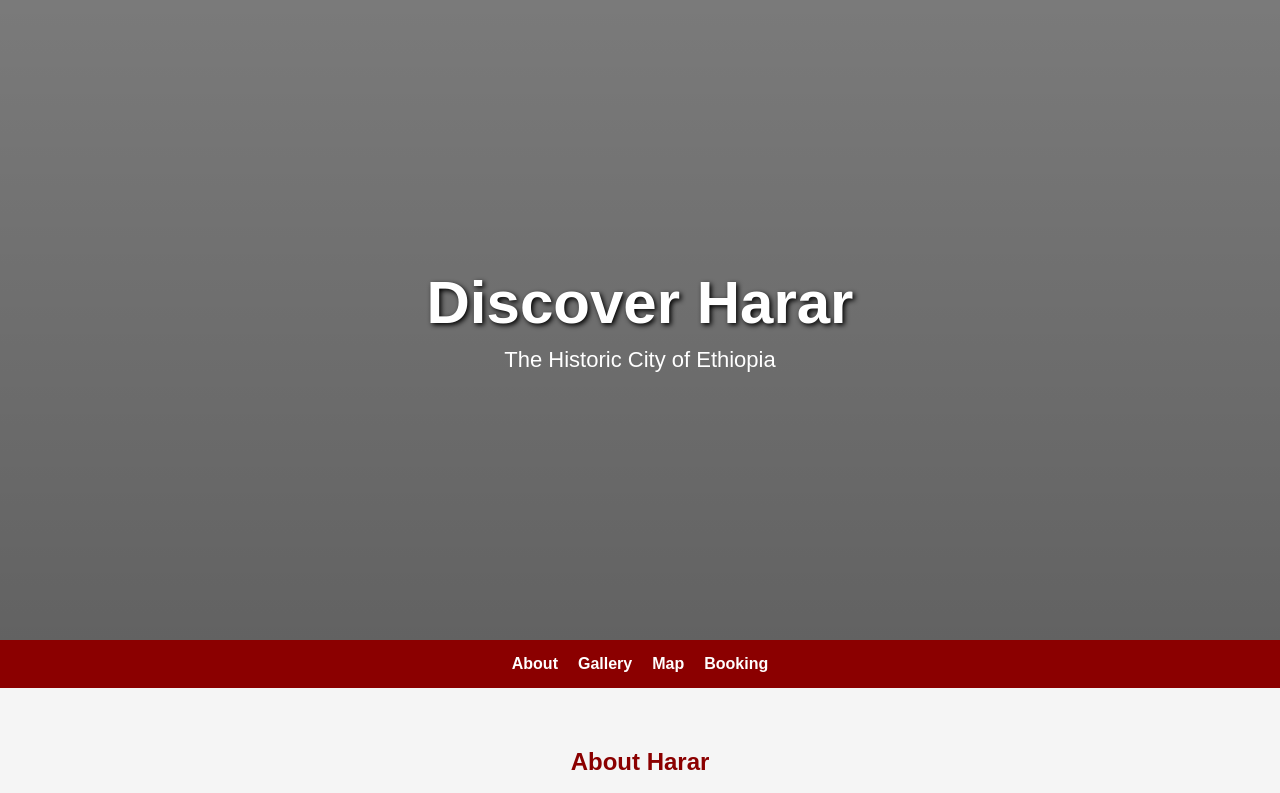
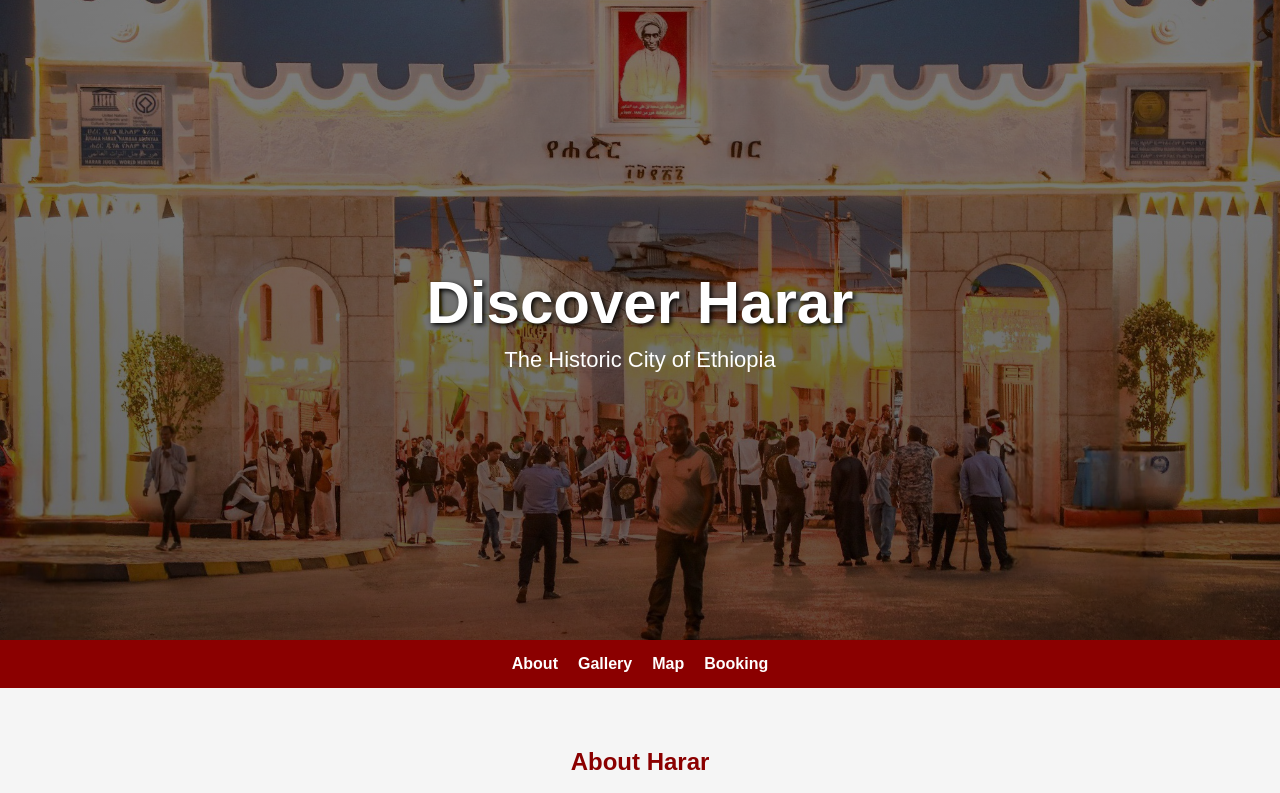
Before and after one commit to rahelsirak7-star/travel-website-1, a plain HTML site: page index.html in a window 1280 px wide. Shown: the top 793 px of the page. Drawn offline with Linux system fonts and the light colour scheme.

Commit message:
Update style (1).css

```diff
--- a/style (1).css
+++ b/style (1).css
@@ -12,7 +12,7 @@ body {
 .hero{
   height: 80vh;
 background: linear-gradient(rgba(0, 0, 0, 0.5), rgba(0, 0, 0, 0.6)),
-url(image/AB.jpg);
+url(harar-new.jpg);
 background-size:cover;
 background-position: center;
 display: flex;
```
